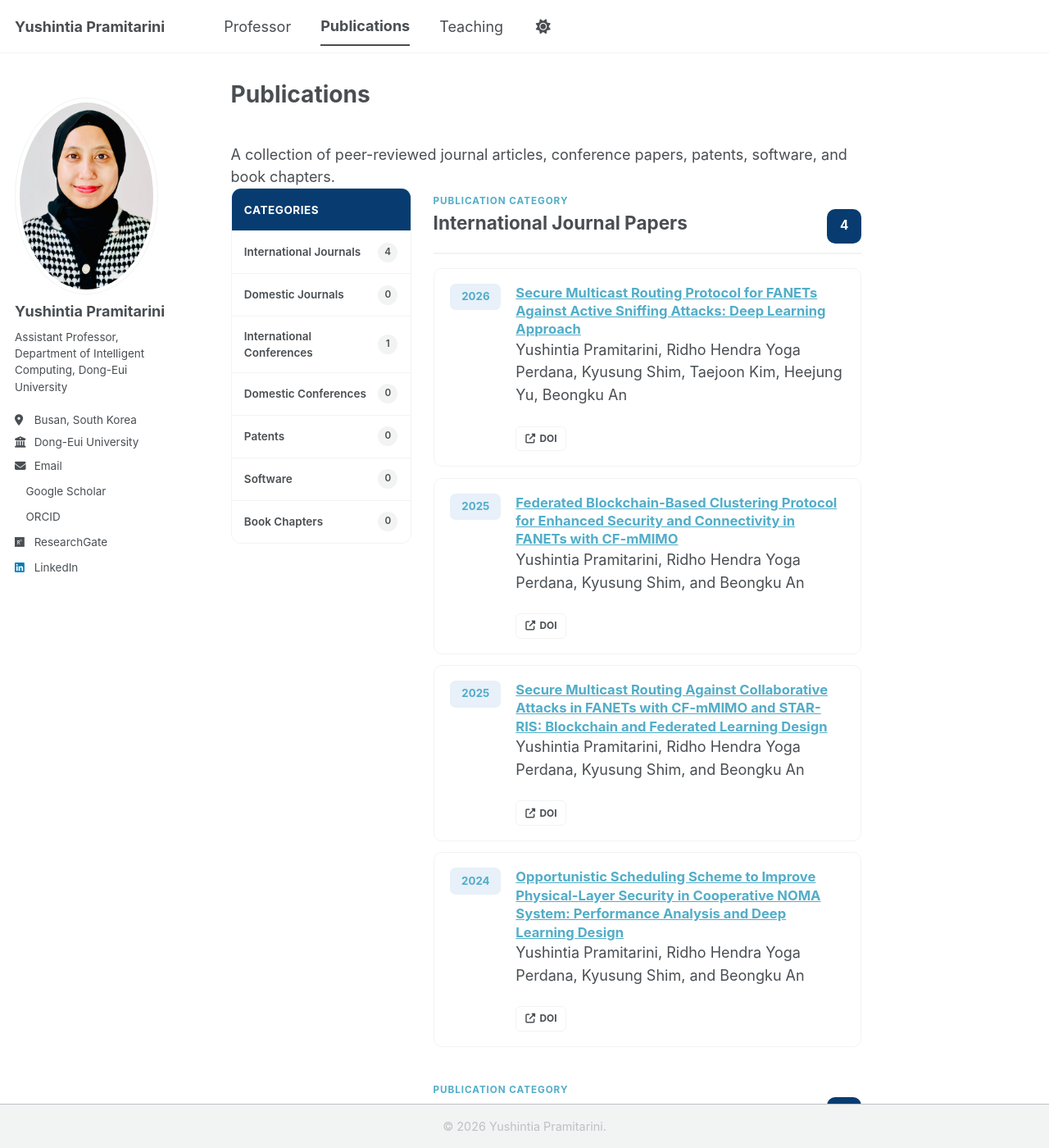
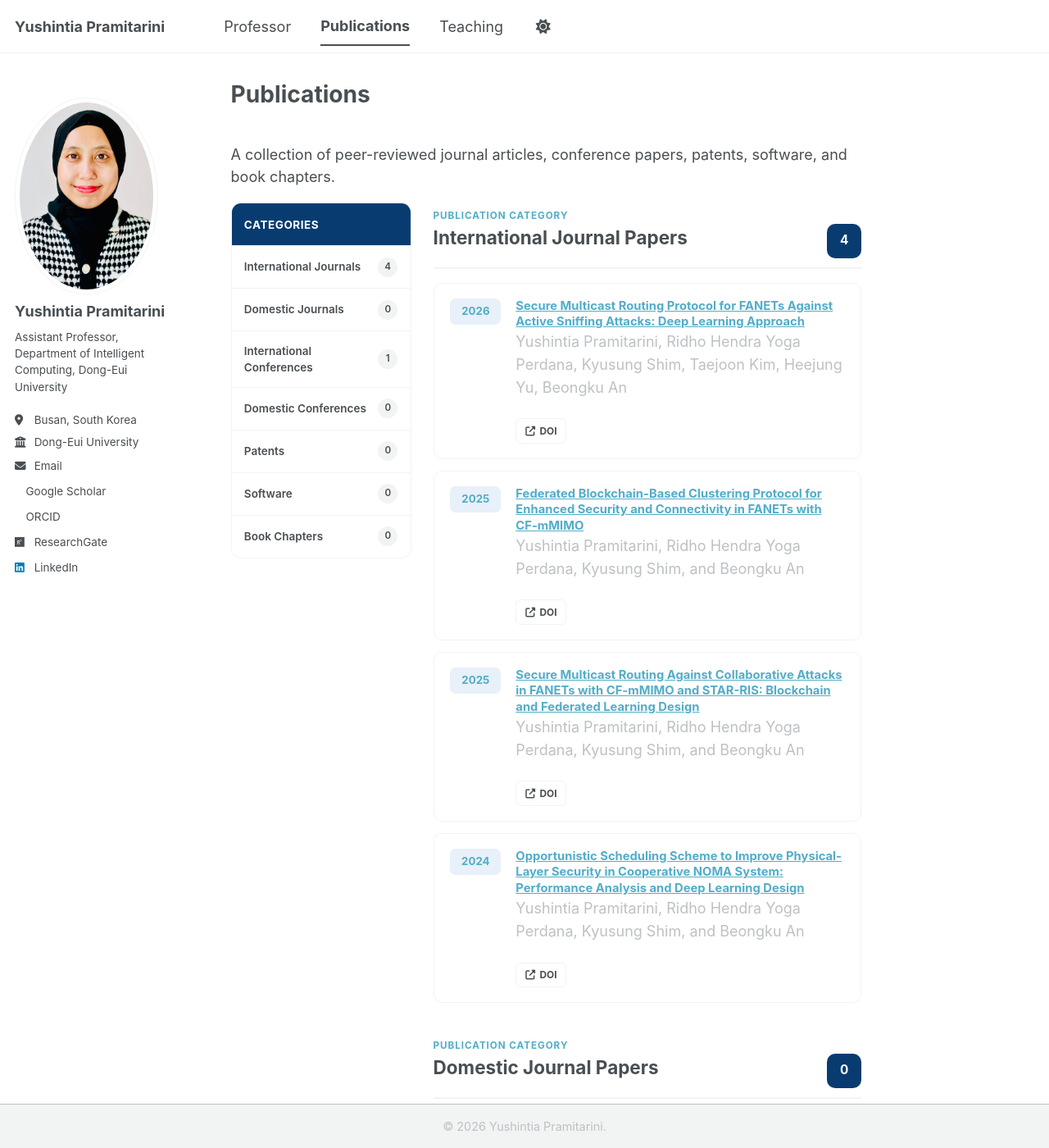
Before and after one commit to yushintia/yushintia.github.io, a Jekyll site: the page built from _pages/publications.md, in a window 1280 px wide and 1400 px high. Shown: the whole window at 82% size. Built offline with Jekyll 4.4.1, drawn with Linux system fonts in a browser that asks for light colours; a style sheet for code colours, icons or effects is not loaded.

Commit message:
Adjust font size and clean up pub-authors styles
Reduced font size for h3 elements in pub-item-body and removed pub-authors styling.

```diff
--- a/assets/css/main.scss
+++ b/assets/css/main.scss
@@ -289,7 +289,7 @@
 
 .pub-item-body h3 {
   margin: 0;
-  font-size: 0.92rem;
+  font-size: 0.82rem;
   font-weight: 700;
   line-height: 1.35;
 }
@@ -384,10 +384,6 @@
   line-height: 1.55;
 }
 
-.pub-authors {
-  color: var(--global-text-color);
-}
-
 .pub-meta {
   color: var(--global-text-color-light);
 }
@@ -416,6 +412,15 @@
       text-decoration: none;
     }
   }
+}
+
+.publications-page .page__title {
+    margin-bottom: 0.4rem;
+}
+
+.publications-page .pub-hero {
+    margin-top: 0;
+    margin-bottom: 1rem;
 }
 
 .pub-empty {
```
